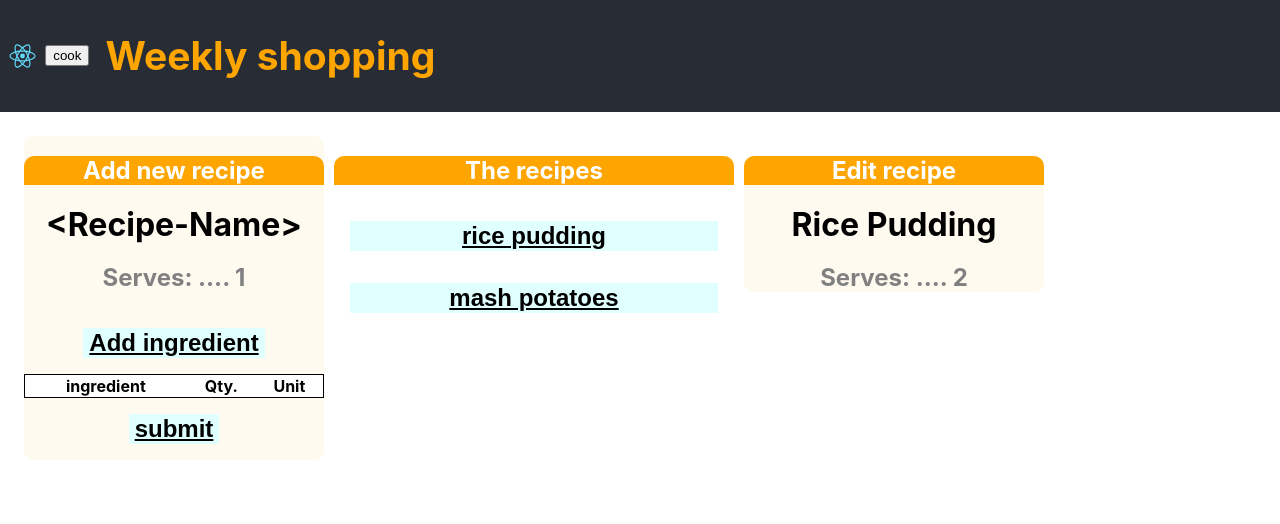
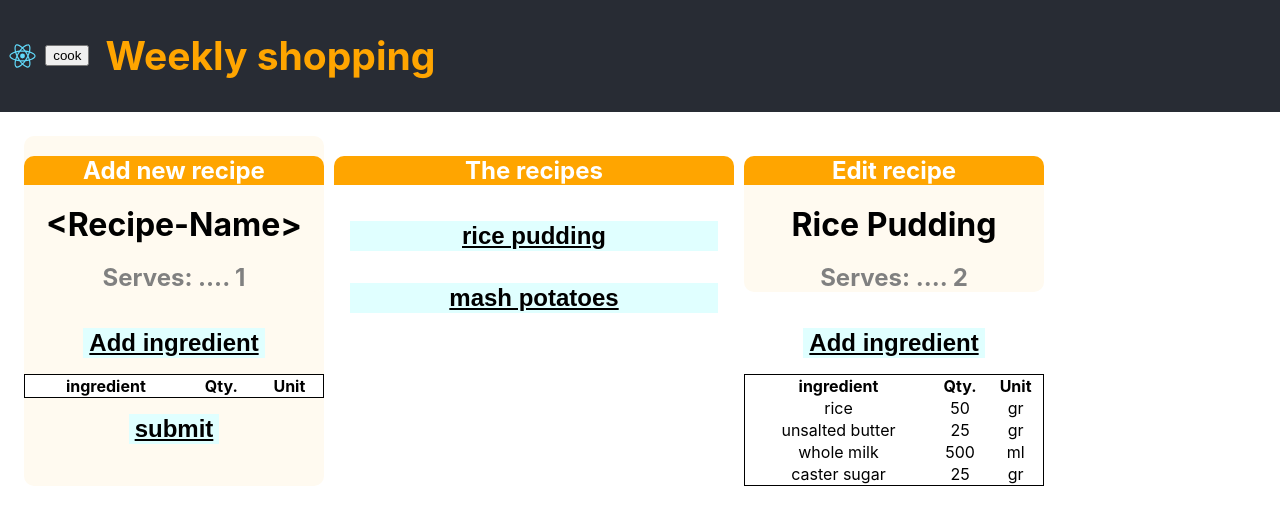
Before and after one commit to manandearth/weekly-shopping, a React (Create React App) app: page / in a window 1280 px wide. Both pictures are taken after a click on the button "rice pudding". Shown: the top 524 px of the page. Built offline with nearby package versions, Linux system fonts and the light colour scheme.

Commit message:
Make `RecipeIngredientsTable` reusable and Add `EditRecipe,,,`

```diff
--- a/src/components/EditRecipe.js
+++ b/src/components/EditRecipe.js
@@ -2,33 +2,57 @@ import React from 'react';
 import { connect } from 'react-redux';
 import _ from  'lodash';
 import RecipeTopLevel from './RecipeTopLevel.js';
-import { getSelectedRecipe, getSelectedServings } from '../redux/selectors';
+import RecipeIngredientsTable from './RecipeIngredientsTable';
+import { getSelectedRecipe, getSelectedServings, getSelectedIngredients } from '../redux/selectors';
 
 class EditRecipe extends React.Component {
 
 	render() {
 		return (
         <div className='edit-recipe'>
-
           <RecipeTopLevel
             topBar={'Edit recipe'}
             title={this.props.recipe}
             servings={this.props.servings}
           />
+          <EditRecipeIngredientsTable
+            ingredients={this.props.ingredients}
+          />
         </div>
-      );
+    );
+  }
+}
 
+class EditRecipeIngredientsTable extends React.Component {
+
+	render(props) {
+    return(
+      <div>
+        <RecipeIngredientsTable
+          /* onAddIngredient={this.props.onAddIngredient} */
+          ingredients={this.props.ingredients}
+          /* onTableChange={this.props.onTableChange} */
+          /* onTableClick={this.props.onTableClick} */
+          /* onTableEnterKey={this.props.onTableEnterKey} */
+          /* onTableBlur={this.props.onTableBlur} */
+        />
+      </div>
+	  );
+  }
 }
-}
+
 //REACT-REDUX
 
 const mapStateToProps = state => {
   // const { selectedRecipe, recipes } = state;
   const recipe = getSelectedRecipe(state);
   const servings = getSelectedServings(state);
+  const ingredients = getSelectedIngredients(state);
+  // const ingredients = {1:{name: 'foo', unit: 'kg', qty: 99}};
   return {
     recipe,
-    servings
+    servings,
+    ingredients
   };
 };
 
--- a/src/components/NewRecipeIngredientsTable.js
+++ b/src/components/NewRecipeIngredientsTable.js
@@ -1,95 +1,20 @@
 import React from 'react';
-import PropTypes from 'prop-types';
+import RecipeIngredientsTable from './RecipeIngredientsTable';
 
 export default class NewRecipeIngredientsTable extends React.Component {
 
-  render(props) {
-    const ingredients = this.props.ingredients;
-    const unitSet = ['kg', 'gr', 'ml', 'litre', 'tsp', 'tbsp', 'cup', 'lbs', 'oz', 'units' ];
 
+	render(props) {
     return(
       <div>
-        <div> <input className='button'
-                     type='submit'
-                     value='Add ingredient'
-                     onClick={this.props.onAddIngredient}
-              />
-        </div>
-        <table className='new-ingredients-table'>
-          <tbody>
-            <tr>
-              <th>ingredient</th>
-              <th>Qty.</th>
-              <th>Unit</th>
-            </tr>
-            {Object.keys(ingredients).map((k) => (
-              <tr key={'ingredient-row-' + k}>
-                {ingredients[k].editable === 'name' ?
-                  <td><input
-                    className='name'
-                    id={k}
-                    value={ingredients[k].name}
-                    onChange={e => this.props.onTableChange(e)}
-                    onKeyDown={this.props.onTableEnterKey}
-                    onBlur={this.props.onTableBlur}
-                    onFocus={e => e.target.select()}
-                    autoFocus
-                  ></input></td> :
-                  <td
-                    id={k}
-                    className='name'
-                    onClick={this.props.onTableClick}
-                  >{ingredients[k].name}</td> }
-
-                <td>
-                  {ingredients[k].editable === 'qty' ?
-                    <input
-                      className='qty'
-                      id={k}
-                      type='number'
-                      min='0'
-                      value={ingredients[k].qty}
-                      onChange={e => this.props.onTableChange(e)}
-                      onKeyDown={this.props.onTableEnterKey}
-                      onBlur={this.props.onTableBlur}
-                      onFocus={e => e.target.select()}
-                      autoFocus
-                      required></input> :
-                    <span
-                      id={k}
-                      className='qty'
-                      onClick={this.props.onTableClick}
-                    >{ingredients[k].qty}</span> }
-                </td>
-                <td
-
-                >{ingredients[k].editable === 'unit' ?
-                  <select
-                    type='list'
-                    name='unit'
-                    className='unit'
-                    id={k}
-                    onChange={this.props.onTableChange}
-                    onBlur={this.props.onTableBlur}>
-                    {unitSet.map((u) => (<option key={'unit-list-item-' + u} >{u}</option>))}
-                  </select>
-                  :
-                  <span
-                    id={k}
-                    className='unit'
-                    onClick={this.props.onTableClick}
-                  >{ingredients[k].unit}</span> }</td>
-              </tr>
-            ))}
-          </tbody>
-        </table>
-      </div>);
+        <RecipeIngredientsTable
+        onAddIngredient={this.props.onAddIngredient}
+          ingredients={this.props.ingredients}
+          onTableChange={this.props.onTableChange}
+          onTableClick={this.props.onTableClick}
+          onTableEnterKey={this.props.onTableEnterKey}
+          onTableBlur={this.props.onTableBlur}/>
+      </div>
+	  );
   }
 }
-
-NewRecipeIngredientsTable.propTypes = {
-  qty: PropTypes.number,
-  unit: PropTypes.string,
-  name: PropTypes.string
-
-};
--- /dev/null
+++ b/src/components/RecipeIngredientsTable.js
@@ -0,0 +1,95 @@
+import React from 'react';
+import PropTypes from 'prop-types';
+
+export default class RecipeIngredientsTable extends React.Component {
+
+  render(props) {
+    const ingredients = this.props.ingredients;
+    const unitSet = ['kg', 'gr', 'ml', 'litre', 'tsp', 'tbsp', 'cup', 'lbs', 'oz', 'units' ];
+
+    return(
+      <div>
+        <div> <input className='button'
+                     type='submit'
+                     value='Add ingredient'
+                     onClick={this.props.onAddIngredient}
+              />
+        </div>
+        <table className='new-ingredients-table'>
+          <tbody>
+            <tr>
+              <th>ingredient</th>
+              <th>Qty.</th>
+              <th>Unit</th>
+            </tr>
+            {Object.keys(ingredients).map((k) => (
+              <tr key={'ingredient-row-' + k}>
+                {ingredients[k].editable === 'name' ?
+                  <td><input
+                    className='name'
+                    id={k}
+                    value={ingredients[k].name}
+                    onChange={e => this.props.onTableChange(e)}
+                    onKeyDown={this.props.onTableEnterKey}
+                    onBlur={this.props.onTableBlur}
+                    onFocus={e => e.target.select()}
+                    autoFocus
+                  ></input></td> :
+                  <td
+                    id={k}
+                    className='name'
+                    onClick={this.props.onTableClick}
+                  >{ingredients[k].name}</td> }
+
+                <td>
+                  {ingredients[k].editable === 'qty' ?
+                    <input
+                      className='qty'
+                      id={k}
+                      type='number'
+                      min='0'
+                      value={ingredients[k].qty}
+                      onChange={e => this.props.onTableChange(e)}
+                      onKeyDown={this.props.onTableEnterKey}
+                      onBlur={this.props.onTableBlur}
+                      onFocus={e => e.target.select()}
+                      autoFocus
+                      required></input> :
+                    <span
+                      id={k}
+                      className='qty'
+                      onClick={this.props.onTableClick}
+                    >{ingredients[k].qty}</span> }
+                </td>
+                <td
+
+                >{ingredients[k].editable === 'unit' ?
+                  <select
+                    type='list'
+                    name='unit'
+                    className='unit'
+                    id={k}
+                    onChange={this.props.onTableChange}
+                    onBlur={this.props.onTableBlur}>
+                    {unitSet.map((u) => (<option key={'unit-list-item-' + u} >{u}</option>))}
+                  </select>
+                  :
+                  <span
+                    id={k}
+                    className='unit'
+                    onClick={this.props.onTableClick}
+                  >{ingredients[k].unit}</span> }</td>
+              </tr>
+            ))}
+          </tbody>
+        </table>
+      </div>);
+  }
+}
+
+RecipeIngredientsTable.propTypes = {
+  qty: PropTypes.number,
+  unit: PropTypes.string,
+  name: PropTypes.string
+
+};
--- a/src/redux/reducers/recipes.js
+++ b/src/redux/reducers/recipes.js
@@ -5,7 +5,7 @@ const initialState = {
 		'rice pudding': {
 				title: 'rice pudding',
 				servings: 2,
-				ingredientes: {
+				ingredients: {
 						1: {
 								name: 'rice',
 								qty: 50,
@@ -28,7 +28,7 @@ const initialState = {
 		'mash potatoes': {
 				title: 'mash potatoes',
 				servings: 5,
-				ingredientes: {
+				ingredients: {
 						1: {
 								name: 'potatoes',
 								qty: 1,
--- a/src/redux/selectors.js
+++ b/src/redux/selectors.js
@@ -16,6 +16,16 @@ export const getSelectedFromRecipes = store => {
 export const getSelectedServings = store => {
 	const selectedRecipe = getSelectedFromRecipes(store);
 	return(
-	store.selections.selectedRecipe.recipe && store.recipes ?
-		_.values(getSelectedFromRecipes(store))[0].servings :
+		store.selections.selectedRecipe.recipe && store.recipes ?
+			_.values(getSelectedFromRecipes(store))[0].servings :
 			'' );};
+
+
+export const getSelectedIngredients = store => {
+	const selectedRecipe = getSelectedFromRecipes(store);
+	return (
+		store.selections.selectedRecipe.recipe && store.recipes ?
+			_.values(getSelectedFromRecipes(store))[0].ingredients :
+			{}
+	);
+};
```
Also changed, not shown: src/components/NewRecipe.js (line endings or trailing spaces).
